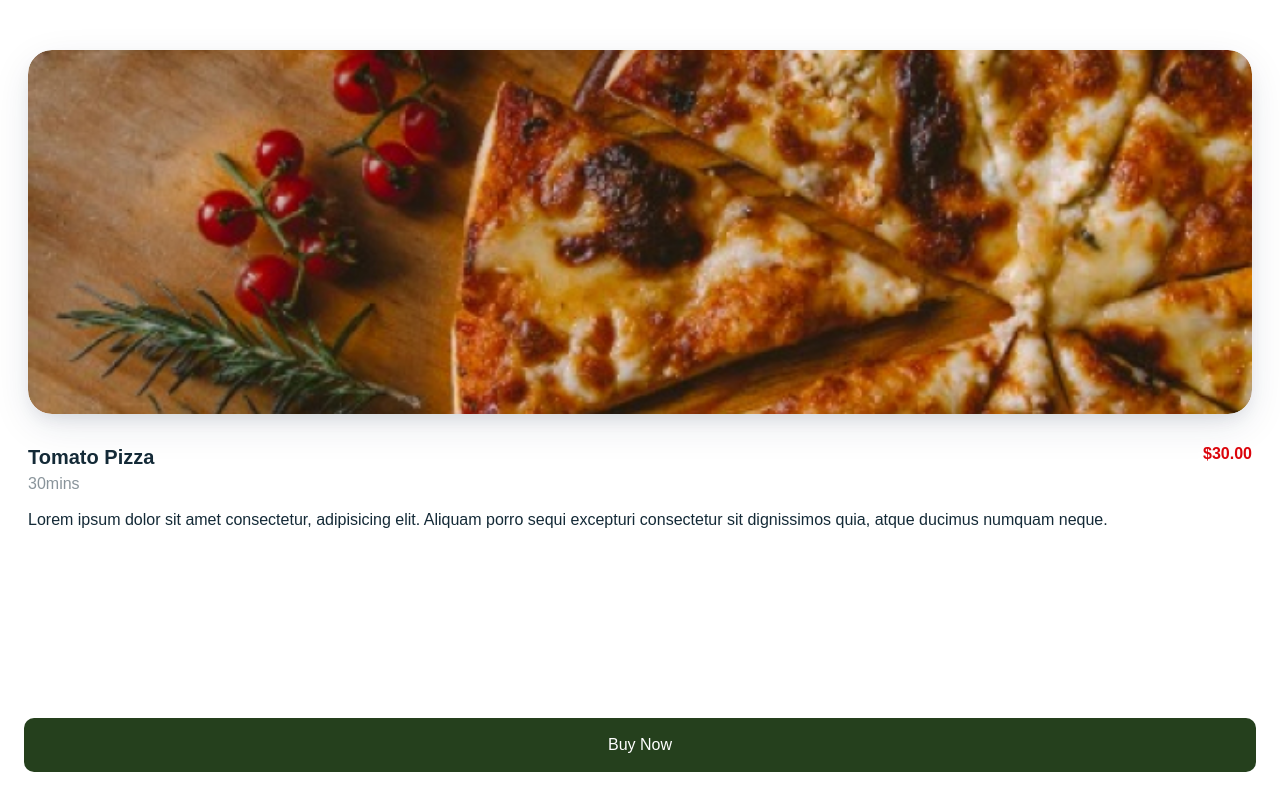
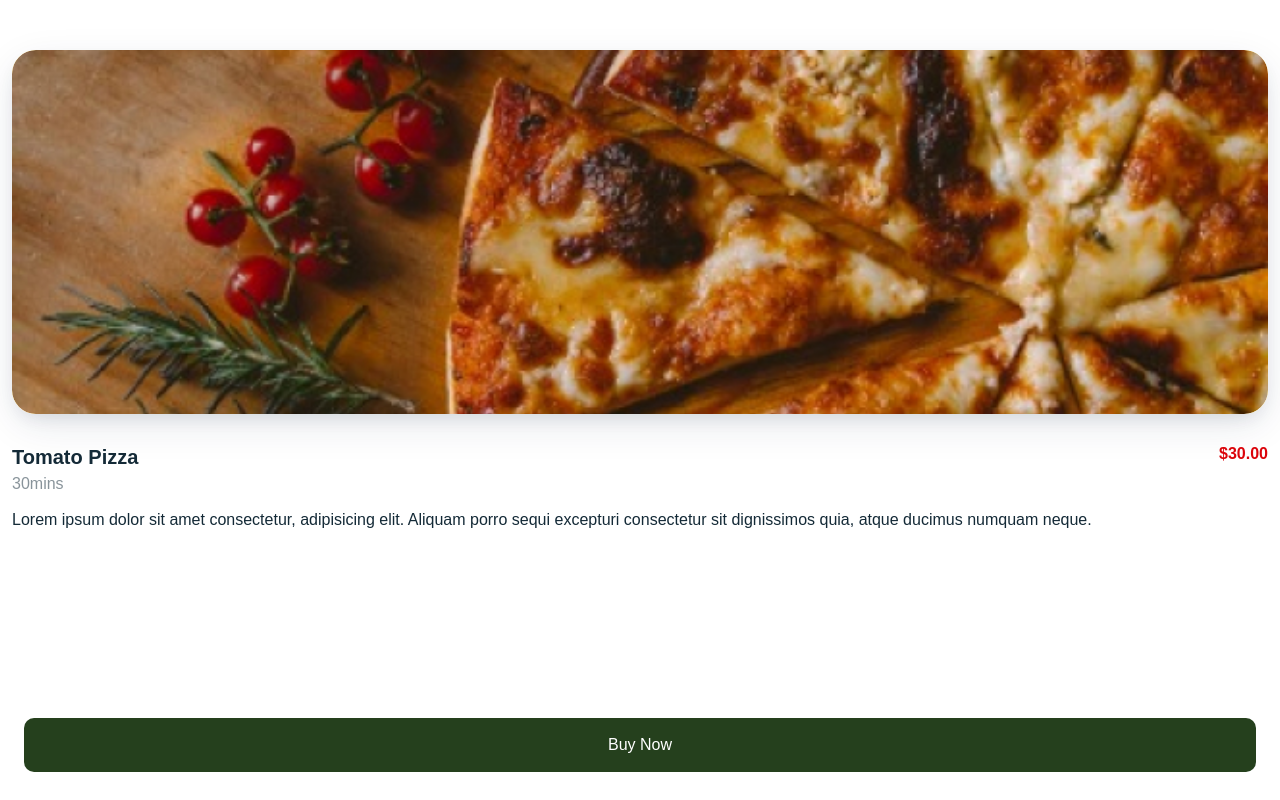
Before and after one commit to Afolabi-bit/food-app, a React (Create React App) app: page /menu/1 in a window 1280 px wide. Built offline with nearby package versions, Linux system fonts and the light colour scheme; no server answers.

Commit message:
food image bg

```diff
--- a/src/components/cartitem.jsx
+++ b/src/components/cartitem.jsx
@@ -1,22 +1,22 @@
 import useGlobalContext from "../context";
 
-const CartItem = ({ food }) => {
+const CartItem = ({ food, bg }) => {
   const { image, name, price, id } = food;
   const { cart, setCart } = useGlobalContext();
 
   function removeFromCart(arg) {
-    /*
-    const order = cart.find((item) => +item === +arg); */
     const newCart = cart.filter((item) => +item !== arg);
     setCart(newCart);
   }
   return (
     <article className="flex relative p-[3px] w-full rounded-[10px] shadow mb-5">
-      <img
-        className="w-[92px] h-[90px] object-cover rounded-[10px]"
-        src={image}
-        alt={name}
-      />
+      <div className="rounded-[10px]" style={{ backgroundColor: `${bg}` }}>
+        <img
+          className="w-[92px] h-[90px] object-cover rounded-[10px]"
+          src={image}
+          alt={name}
+        />
+      </div>
       <div className="ml-2 pt-2">
         <h2 className="text-base font-medium">{name}</h2>
         <p className="text-[#142A37] text-base font-bold">{price}</p>
--- a/src/data.js
+++ b/src/data.js
@@ -154,9 +154,9 @@ const MenuList = [
 ];
 
 export const colors = [
-  "rgba(232,243,250,0.8)",
-  "rgba(250,235,220,0.8)",
-  "rgba(225,250,204,0.7)",
+  "rgba(160,260,250,0.6)",
+  "rgba(252,230,157,0.6)",
+  "rgba(224,250,134,0.5)",
   "rgba(218,199,250,0.7)",
   "rgba(247,209,209,0.7)",
 ];
--- a/src/pages/cart.jsx
+++ b/src/pages/cart.jsx
@@ -5,15 +5,15 @@ import { FaMagnifyingGlass, FaArrowLeft } from "react-icons/fa6";
 import MenuList from "../data";
 import CartItem from "../components/cartitem";
 import { Link } from "react-router-dom";
+import { colors } from "../data";
 
 const Cart = () => {
   const { hitSearch, setHitSearch } = useGlobalContext();
   let { cart } = useGlobalContext();
   cart = [...new Set(cart)];
-
   return (
-    <main className="px-2 pt-[100px]">
-      <header className="py-5 px-3 bg-white w-full fixed top-0 left-0">
+    <main className="px-2 pb-[75px] pt-[100px]">
+      <header className="py-5 z-10 px-3 shadow bg-white w-full fixed top-0 left-0">
         <div className="flex justify-between items-center">
           {hitSearch || (
             <button onClick={() => setHitSearch(!hitSearch)}>
@@ -56,8 +56,9 @@ const Cart = () => {
           {hitSearch && <SearchForm />}
           <article>
             {cart.map((id) => {
+              let ind = Math.floor(Math.random() * cart.length);
               let food = MenuList.find((item) => +item.id === +id);
-              return <CartItem food={food} key={id} />;
+              return <CartItem food={food} key={id} bg={colors[ind]} />;
             })}
           </article>
         </section>
--- a/src/pages/details.jsx
+++ b/src/pages/details.jsx
@@ -8,8 +8,11 @@ const Details = () => {
   const { name, image, time, price, info } = food;
   const { cart, setShowCartCount, setCart } = useGlobalContext();
   return (
-    <main className="mt-[50px]  px-7 relative">
-      <div className=" rounded-[24px] mb-7 mx-auto overflow-hidden  h-[364px] shadow w-full flex justify-center items-center">
+    <main className="mt-[50px] pb-[70px]  px-3 relative">
+      <div
+        className=" rounded-[24px] mb-7 mx-auto overflow-hidden  h-[364px] shadow w-full flex justify-center items-center"
+        style={{ backgroundColor: "rgba(252,230,157,0.93)" }}
+      >
         <img
           className="w-full h-full rounded-[24px] object-cover"
           src={image}
```
